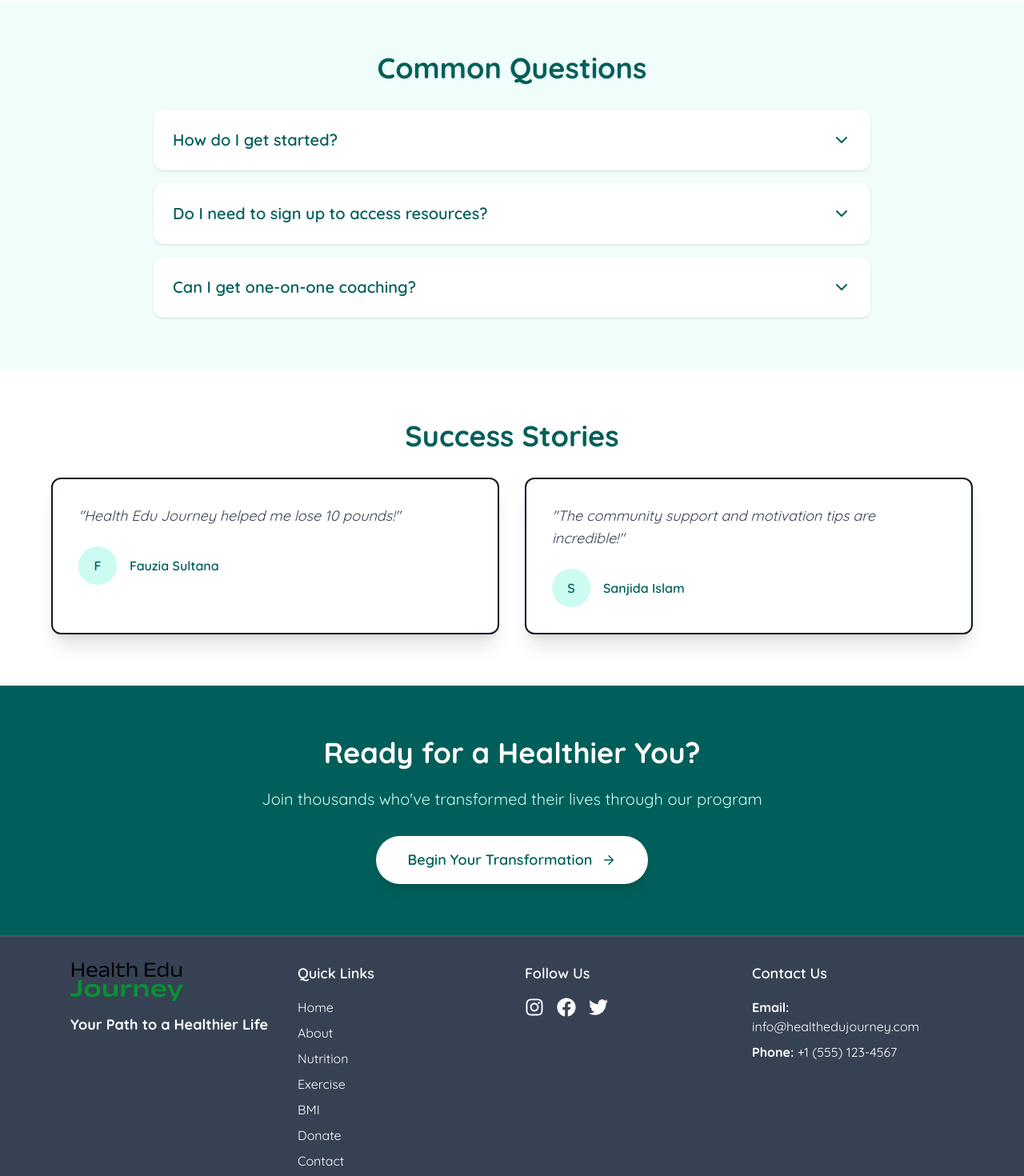
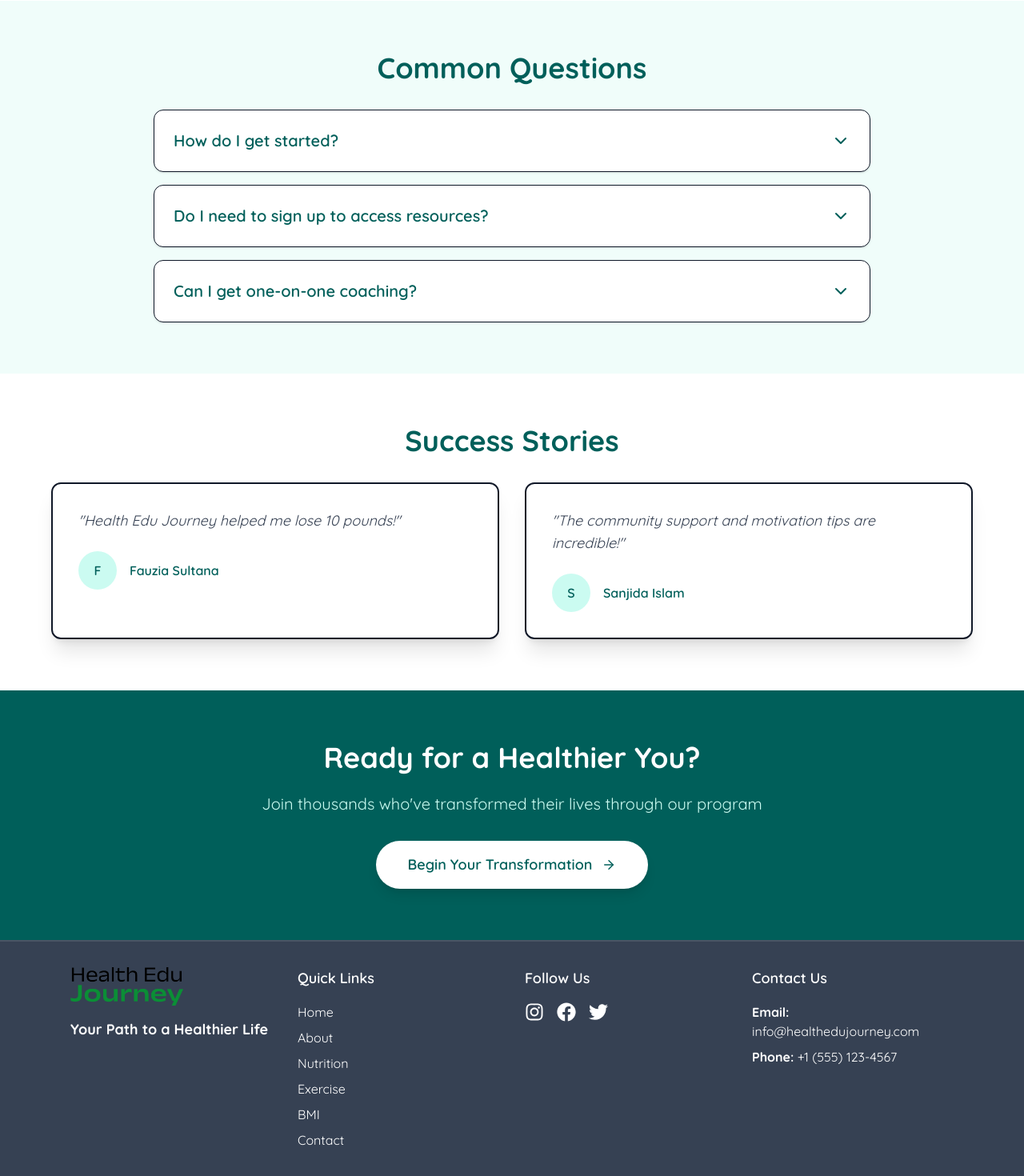
Before and after one commit to Rakindotcom/nutritionWeb, a React (Vite) app: page / in a window 1280 px wide. Shown: the part 660-2130 px from the top of the page at 80% size. Built offline with nearby package versions, Linux system fonts and the light colour scheme.

Commit message:
update Footer component navigation items and enhance Home page FAQ styling

```diff
--- a/src/components/Footer.jsx
+++ b/src/components/Footer.jsx
@@ -3,7 +3,7 @@ import { Link } from "react-router-dom";
 import { FaInstagram, FaFacebook, FaTwitter } from "react-icons/fa";  // Importing the necessary icons
 
 const Footer = () => {
-  const navItems = ["Home", "About", "Nutrition", "Exercise", "BMI", "Donate", "Contact"];
+  const navItems = ["Home", "About", "Nutrition", "Exercise", "BMI", "Contact"];
 
   return (
     <footer className="bg-gray-700 text-white border-t-2 border-gray-600">
--- a/src/pages/Home.jsx
+++ b/src/pages/Home.jsx
@@ -71,7 +71,7 @@ const Home = () => {
               <div
                 key={index}
                 onClick={() => toggleFAQ(index)}
-                className="group bg-white p-6 rounded-xl shadow-sm hover:shadow-md transition-shadow duration-200 cursor-pointer"
+                className="group bg-white p-6 rounded-xl border shadow-sm hover:shadow-md transition-shadow duration-200 cursor-pointer"
                 role="button"
                 tabIndex="0"
                 aria-expanded={openFAQ === index}
```
